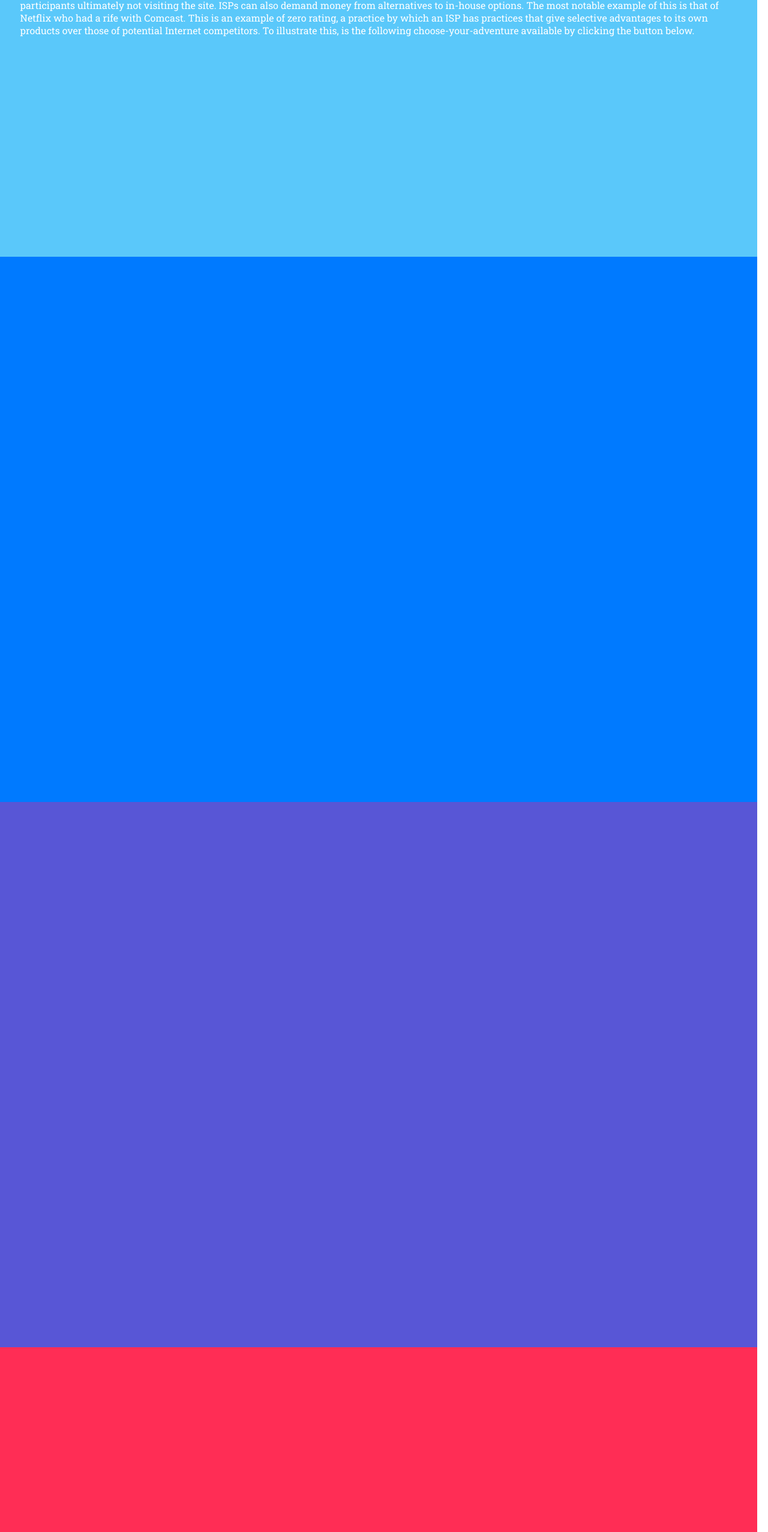
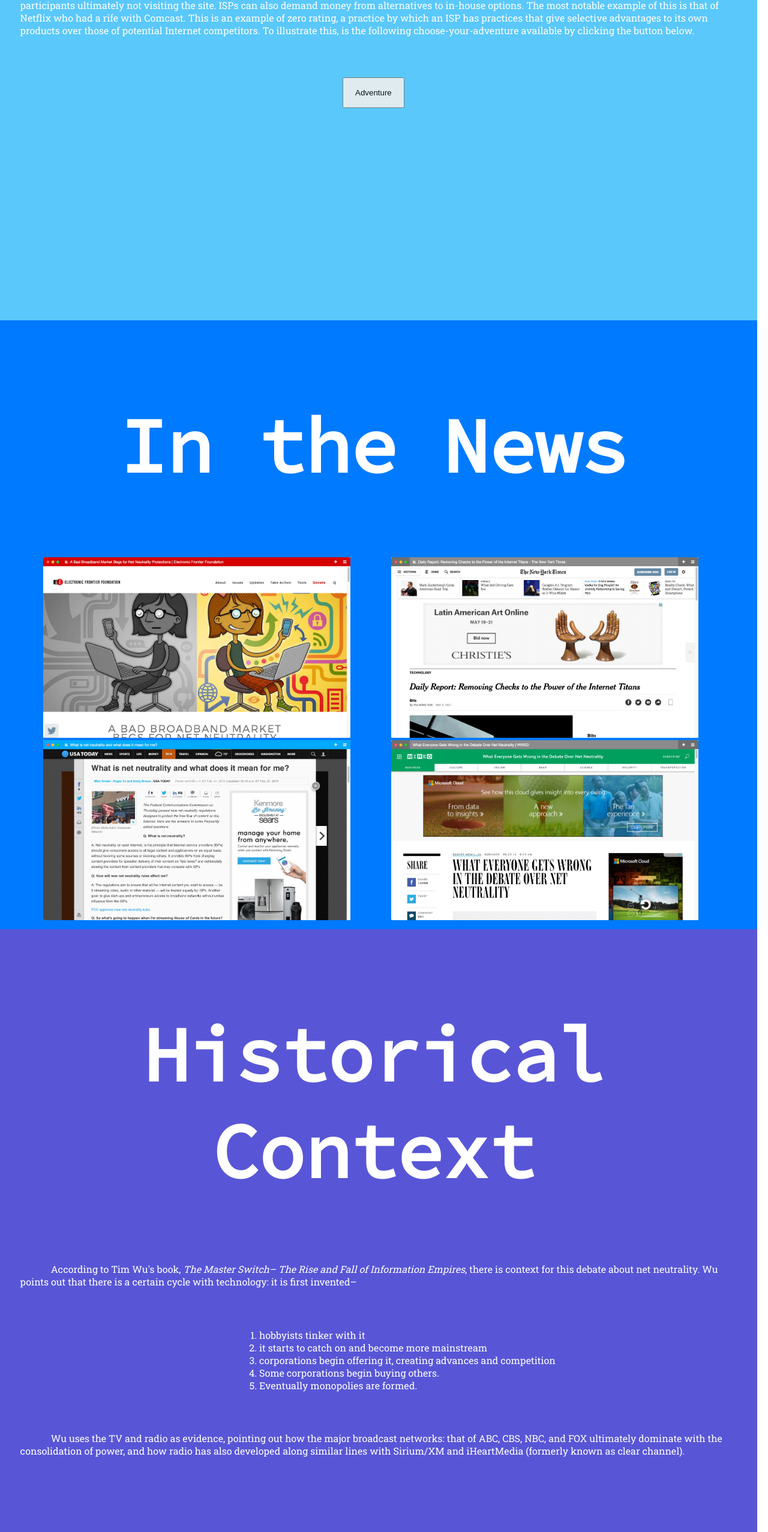
Before and after one commit to colorblast/neutral, a plain HTML site: page index.html in a window 1280 px wide. Shown: the part 2246-4800 px from the top of the page at 60% size. Drawn offline with nearby package versions, Linux system fonts and the light colour scheme.

Commit message:
finished up!

```diff
--- a/css/main.css
+++ b/css/main.css
@@ -13,6 +13,12 @@ p{
     margin-left: 4vw;
     margin-right: 4vw;
     text-indent: 4vw;
+    padding-bottom: 4vw;
+}
+ol{
+    font-family: "Roboto Slab", serif;
+    margin-left: 32vw;
+    margin-right: 4vw;
     padding-bottom: 4vw;
 }
 body{
@@ -68,3 +74,20 @@ section{
 .first-icon{
     margin-left: 47vw;
 }
+button{
+    margin-left: 46vw;
+    width: 8vw;
+    height: 4vw;
+    opacity: 0.9;
+}
+button:hover{
+    opacity: 1;
+}
+a{
+    color:black;
+    text-decoration: none;
+}
+.news{
+    width: 40vw;
+    margin-left: 5vw;
+}
--- a/index.html
+++ b/index.html
@@ -31,20 +31,47 @@
         <section class="section3">
             <h1>Impact</h1>
             <p>The net neutrality controversy has an impact on the majority of the first-world given the relative abundance of people with Internet access. Over 50% of people use the web to browse a set 30 sites. If companies are allowed to charge different prices for speeds to different websites it ultimately enfranchises those in power over say a Stuyvesant startup. For example, an ISP can have different packages of which the faster speed is more easily paid by an enormous enterprise such as Google, leaving the small business competitor behind. Research has shown that speed delays of over 250ms has led to over 50% of participants ultimately not visiting the site. ISPs can also demand money from alternatives to in-house options. The most notable example of this is that of Netflix who had a rife with Comcast. This is an example of zero rating, a practice by which an ISP has practices that give selective advantages to its own products over those of potential Internet competitors. To illustrate this, is the following choose-your-adventure available by clicking the button below. </p>
-            <button><a href=""></a></button>
+            <button><a href="/adventure.html">Adventure</a></button>
         </section>
         <section class="section4">
-
+            <div class="container">
+                <h1>In the News</h1>
+                <img src="res/eff_net_neutrality.jpg" class="news" />
+                <img src="res/nytimes_net_neutrality.jpg" class="news" />
+                <img src="res/ustoday_net_neutrality.jpg" class="news" />
+                <img src="res/wired_net_neutrality.jpg" class="news" />
+            </div>
         </section>
         <section class="section5">
-
+            <h1>Historical Context</h1>
+            <p>According to Tim Wu's book, <i>The Master Switch– The Rise and Fall of Information Empires</i>, there is context for this debate about net neutrality. Wu points out that there is a certain cycle with technology: it is first invented–</p><ol>
+            <li>hobbyists tinker with it</li>
+            <li>it starts to catch on and become more mainstream</li>
+            <li>corporations begin offering it, creating advances and competition</li>
+            <li>Some corporations begin buying others.</li>
+            <li>Eventually monopolies are formed.</li>
+            </ol>
+            <p>Wu uses the TV and radio as evidence, pointing out how the major broadcast networks: that of ABC, CBS, NBC, and FOX ultimately dominate with the consolidation of power, and how radio has also developed along similar lines with Sirium/XM and iHeartMedia (formerly known as clear channel).</p>
         </section>
         <section class="section6">
-
+            <h1>This is still ongoing</h1>
+            <p>After last year's election, the U.S. had a change in presidencies. This president appointed a new FCC commissioner, Ajit Pai, a former Verizon lawyer. After last year, where former FCC Chairman Tom Wheeler advocated stronger net neutrality laws, Pai proposes deregulation for the advance of industry. This is in a 75 page resoltion, titled <i>Restoring Internet Freedom</i>. As this is current, the FCC is allowing people to express their comments regarding this issue. To do so, follow the following steps.</p>
+            <ol>
+                <li>Visit <a href="https://www.fcc.gov/ecfs/filings/express">https://www.fcc.gov/ecfs/filings/express</a></li>
+                <li>For proceeding, type 17-108 to get the dropdown that states Restoring Internet Freedom.</li>
+                <li>Fill out the rest of the form, and go through the confirmation steps.</li>
+            </ol>
         </section>
         <section class="section7">
             <h1>Bibliography</h1>
-            <p>http://www.nytimes.com/2012/03/01/technology/impatient-web-users-flee-slow-loading-sites.html</p>
+            <ol>
+                <li>Lohr, Steve. "For Impatient Web Users, an Eye Blink Is Just Too Long to Wait." The New York Times. The New York Times, 29 Feb. 2012. Web. 28 May 2017.</li>
+                <li>"The Principle That the Company That Connects You to the Internet Does Not Get to Control What You Do on the Internet." Whatisnetneutrality.org. N.p., n.d. Web. 28 May 2017.</li>
+                <li>Reardon February 24, 2015 4:00 AM PST, Marguerite. "Net Neutrality: How We Got from There to Here." CNET. N.p., 24 Feb. 2015. Web. 28 May 2017.</li>
+                <li>Wu, Tim. Network Neutrality, Broadband Discrimination. Thesis. Columbia University, 2005. N.p.: n.p., n.d. Print.</li>
+                <li>Wu, Tim. The Master Switch: The Rise and Fall of Information Empires. London: Atlantic, 2012. Print.</li>
+
+            </ol>
         </section>
         <section class="area51">
             <h1>Credits</h1>
```
